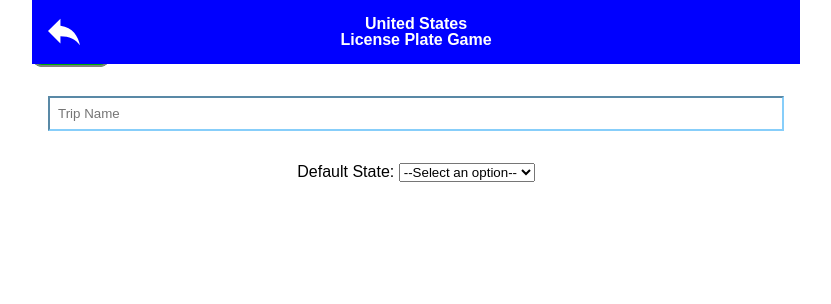
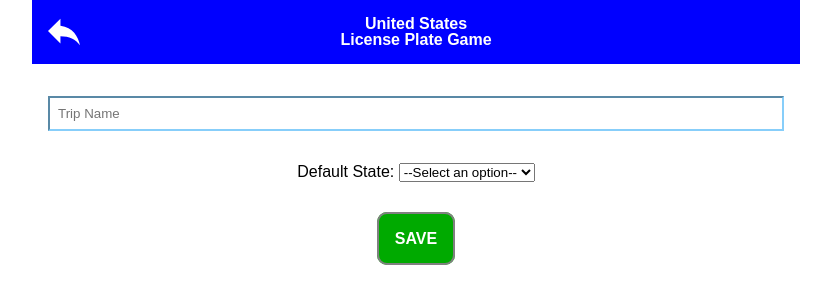
Before and after one commit to bob-fornal/us-license-plate-game, a plain HTML site: page public/new-trip.html in a window 1280 px wide. Shown: the whole page, without its empty margins (224-1055 px from the left). Drawn offline with Linux system fonts and the light colour scheme.

Commit message:
button fixes

```diff
--- a/public/new-trip.html
+++ b/public/new-trip.html
@@ -61,7 +61,7 @@
         </select>
       </div>
 
-      <div class="navigation center">
+      <div class="choice center">
         <a class="btn default highlight" href="#" onclick="save()">SAVE</a>
       </div>
     </div>
--- a/public/styles.css
+++ b/public/styles.css
@@ -60,7 +60,10 @@ header {
   position: absolute;
   top: 2rem;
 }
-.navigation.center {
+.choice {
+  margin-top: 2rem;
+}
+.center {
   text-align: center;
 }
 
```
